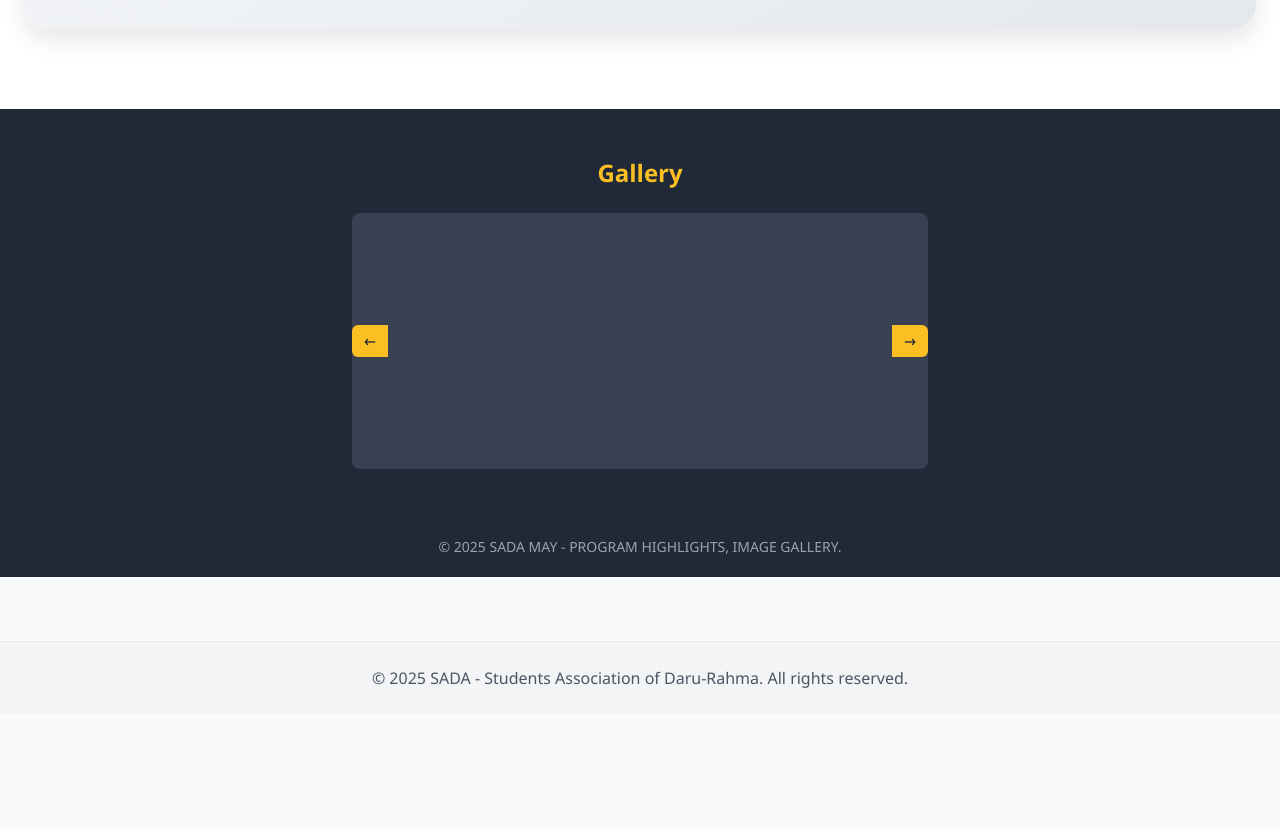
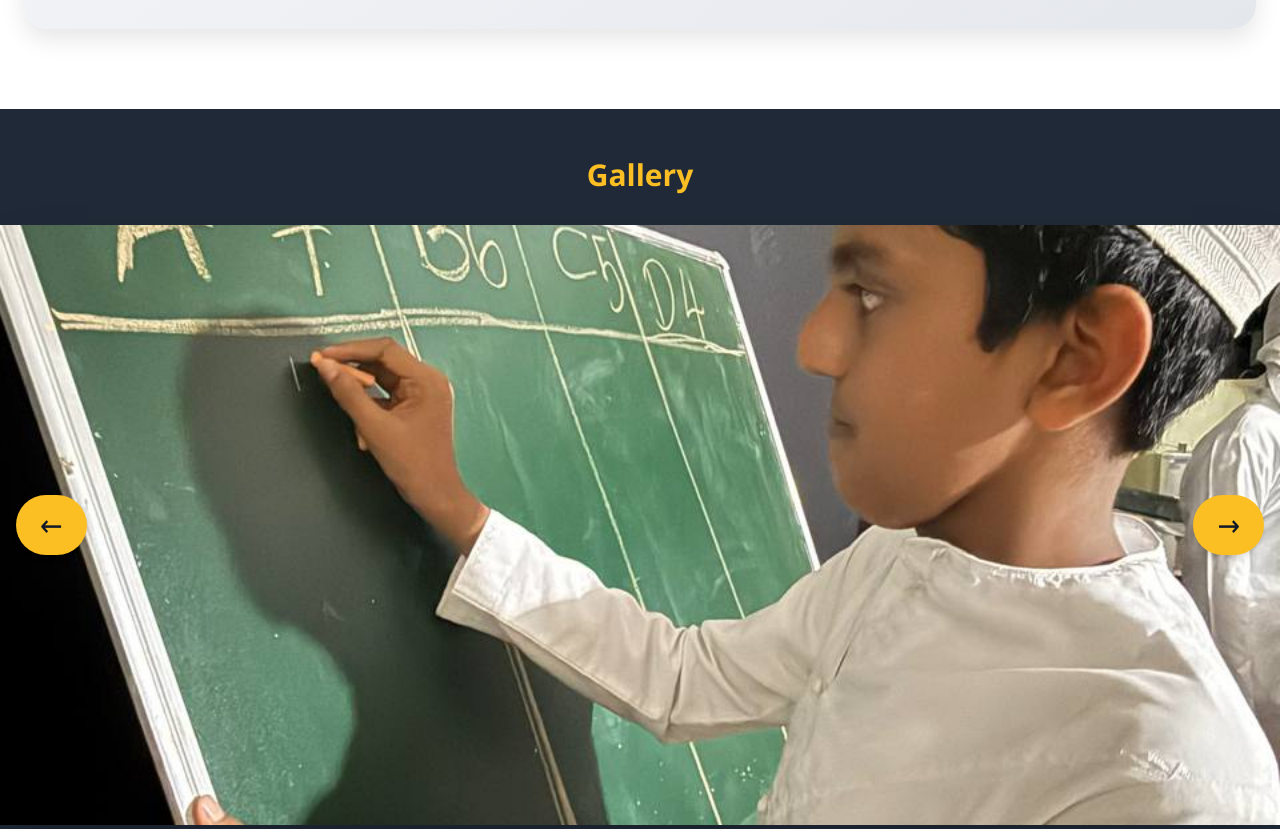
Before and after one commit to SADADRAC/in, a plain HTML site: page APR.html in a window 1280 px wide. Shown: the part 4231-5060 px from the top of the page. Before the commit the page ends 4945 px from the top, so only its background shows below. Drawn offline with nearby package versions, Linux system fonts and the light colour scheme.

Commit message:
Update APR.html

```diff
--- a/APR.html
+++ b/APR.html
@@ -214,16 +214,24 @@ AFTER HIS DEATH</p>
     </div>
   </section>
 <!-- Gallery Section with Slideshow -->
-  <section class="py-12 px-6 bg-gray-800 fade-in">
-    <div class="max-w-3xl mx-auto text-center">
-      <h3 class="text-2xl font-bold text-yellow-400 mb-6">Gallery</h3>
-      <div class="relative w-full max-w-xl mx-auto">
-        <div id="gallery-image" class="w-full h-64 bg-gray-700 flex items-center justify-center text-yellow-300 text-2xl font-bold rounded-lg">
+  <!-- Gallery Section with Slideshow -->
+<section class="py-12 bg-gray-800 fade-in">
+  <h3 class="text-3xl font-bold text-yellow-400 mb-8 text-center">Gallery</h3>
 
+  <div class="relative w-screen overflow-hidden bg-gray-900 shadow-2xl" style="height: 600px;">
+    <div id="gallery-image-wrapper" class="flex h-full transition-transform duration-500 ease-in-out">
+      <!-- Images will be injected here -->
     </div>
-        <button onclick="prevImage()" class="absolute left-0 top-1/2 transform -translate-y-1/2 px-3 py-1 bg-yellow-400 text-gray-800 rounded-l-md">&#8592;</button>
-        <button onclick="nextImage()" class="absolute right-0 top-1/2 transform -translate-y-1/2 px-3 py-1 bg-yellow-400 text-gray-800 rounded-r-md">&#8594;</button>
-      </div>
+
+    <!-- Navigation Buttons -->
+    <button onclick="prevImage()"
+      class="absolute left-4 top-1/2 transform -translate-y-1/2 px-6 py-3 bg-yellow-400 text-gray-900 rounded-full z-10 text-3xl shadow-md hover:bg-yellow-300">
+      &#8592;
+    </button>
+    <button onclick="nextImage()"
+      class="absolute right-4 top-1/2 transform -translate-y-1/2 px-6 py-3 bg-yellow-400 text-gray-900 rounded-full z-10 text-3xl shadow-md hover:bg-yellow-300">
+      &#8594;
+    </button>
   </div>
 </section>
 
@@ -232,52 +240,75 @@ AFTER HIS DEATH</p>
   &copy; 2025 SADA MAY - PROGRAM HIGHLIGHTS, IMAGE GALLERY.
 </footer>
 
+<style>
+  .fade-in {
+    opacity: 0;
+    transform: translateY(30px);
+    transition: opacity 0.6s ease, transform 0.6s ease;
+  }
+
+  .fade-in.visible {
+    opacity: 1;
+    transform: translateY(0);
+  }
+
+  #gallery-image-wrapper img {
+    user-select: none;
+    pointer-events: none;
+    flex-shrink: 0;
+    width: 100vw;
+    height: 100%;
+    object-fit: cover;
+  }
+</style>
+
 <script>
   const images = [
-    "1.jpg",
-    "2.jpg",
-    "3.jpg",
-    "4.jpg",
-    "5.jpg",
-    "6.jpg",
-    "7.jpg",
-    "8.jpg",
-    "9.jpg",
-    "10.jpg",
-    "11.jpg"
+    "1.jpg", "2.jpg", "3.jpg", "4.jpg", "5.jpg",
+    "6.jpg", "7.jpg", "8.jpg", "9.jpg", "10.jpg", "11.jpg"
   ];
 
   let index = 0;
-  const imageBox = document.getElementById("gallery-image");
+  const wrapper = document.getElementById("gallery-image-wrapper");
 
-  function showImage() {
-    imageBox.style.opacity = 0;
-    setTimeout(() => {
-      imageBox.innerHTML = `<img src="${images[index]}" class="w-full h-full object-cover rounded-lg" alt="Gallery Image">`;
-      imageBox.style.opacity = 1;
-    }, 300);
+  images.forEach(src => {
+    const img = new Image();
+    img.src = src;
+  });
+
+  function renderImages() {
+    wrapper.innerHTML = images.map(src => `
+      <img src="${src}" alt="Gallery Image">
+    `).join('');
+    updateSlider();
+  }
+
+  function updateSlider() {
+    const offset = -index * window.innerWidth;
+    wrapper.style.transform = `translateX(${offset}px)`;
   }
 
   function nextImage() {
     index = (index + 1) % images.length;
-    showImage();
+    updateSlider();
   }
 
   function prevImage() {
     index = (index - 1 + images.length) % images.length;
-    showImage();
+    updateSlider();
   }
 
-  // Animate sections
   function revealElements() {
     document.querySelectorAll('.fade-in').forEach((el, i) => {
       setTimeout(() => el.classList.add("visible"), 200 * i);
     });
   }
 
-  // Loader removal
+  window.addEventListener("resize", updateSlider);
+
   document.addEventListener("DOMContentLoaded", () => {
     const loader = document.getElementById("loader");
+    if (loader) {
       setTimeout(() => {
         loader.style.transition = "opacity 1s ease";
         loader.style.opacity = 0;
@@ -285,11 +316,16 @@ AFTER HIS DEATH</p>
           loader.remove();
           document.body.style.overflow = "auto";
           revealElements();
-        showImage(); // Show the first image once loaded
+          renderImages();
         }, 1000);
       }, 1000);
+    } else {
+      revealElements();
+      renderImages();
+    }
   });
 </script>
+
   <!-- Footer -->
   <footer class="bg-gray-100 text-center py-6 border-t mt-16">
     <p class="text-gray-600">&copy; 2025 SADA - Students Association of Daru-Rahma. All rights reserved.</p>
```
Lines whose indentation alone changed are shown as unchanged.
